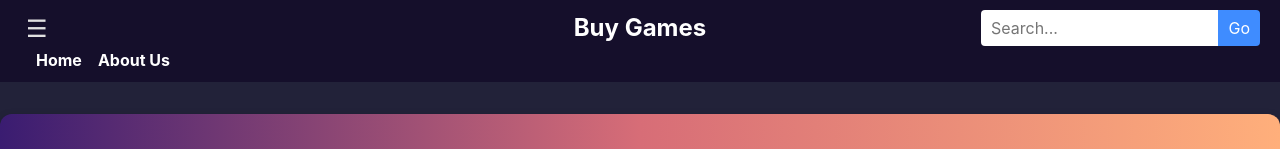
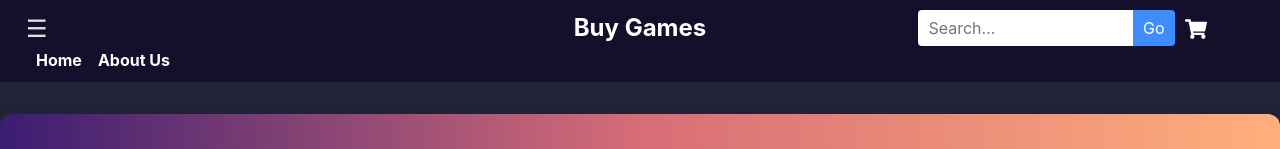
Before and after one commit to 11bellawu11/SEG3125-ecommerce, a React (Create React App) app in the folder seg3125-ecommerce/: page /cart in a window 1280 px wide. Shown: the top 149 px of the page. Built offline with nearby package versions, Linux system fonts and the light colour scheme; the HTML template or start-up script is replaced by a standard one.

Commit message:
added cart to header

```diff
--- a/seg3125-ecommerce/src/components/Header.css
+++ b/seg3125-ecommerce/src/components/Header.css
@@ -175,3 +175,36 @@
 .nav-link:hover {
   color: #ddd;
 }
+
+.search-and-cart {
+  display: flex;
+  align-items: center;
+  gap: 10px;
+}
+
+.cart-icon {
+  color: white;
+  text-decoration: none;
+  transition: color 0.3s ease;
+}
+
+.cart-icon:hover {
+  color: #3F8CFF;
+}
+
+.cart-icon {
+  position: relative;
+  color: white;
+  text-decoration: none;
+}
+
+.cart-badge {
+  position: absolute;
+  top: -8px;
+  right: -10px;
+  background-color: red;
+  color: white;
+  font-size: 0.7rem;
+  padding: 2px 6px;
+  border-radius: 50%;
+}
--- a/seg3125-ecommerce/src/components/Header.js
+++ b/seg3125-ecommerce/src/components/Header.js
@@ -5,6 +5,7 @@ import Form from 'react-bootstrap/Form';
 import Button from 'react-bootstrap/Button';
 import InputGroup from 'react-bootstrap/InputGroup';
 import { FaShoppingCart } from "react-icons/fa";
+import { useCart } from './cartupdates';
 
 import React, { useState } from 'react';
 import "./Header.css";
@@ -24,6 +25,8 @@ const Header = ({ searchTerm, setSearchTerm, selectedGenres, toggleGenre }) => {
     setIsSidebarOpen(prev => !prev);
   };
 
+  const { cartItems } = useCart();
+
   return (
     <>
       <header className="header">
@@ -41,6 +44,7 @@ const Header = ({ searchTerm, setSearchTerm, selectedGenres, toggleGenre }) => {
           <Link to="/" className="logo">Buy Games</Link>
         </div>
         <div className="col3">
+          <div className="search-and-cart">
             <Form onSubmit={handleSearch} className="search-form">
               <input
                 type="text"
@@ -51,6 +55,12 @@ const Header = ({ searchTerm, setSearchTerm, selectedGenres, toggleGenre }) => {
               />
               <Button type="submit" className="search-button">Go</Button>
             </Form>
+
+            <Link to="/cart" className="cart-icon">
+              <FaShoppingCart size={22} />
+              {cartItems.length > 0 && <span className="cart-badge">{cartItems.length}</span>}
+            </Link>
+          </div>
         </div>
       </header>
 
```
Lines whose indentation alone changed are shown as unchanged.
